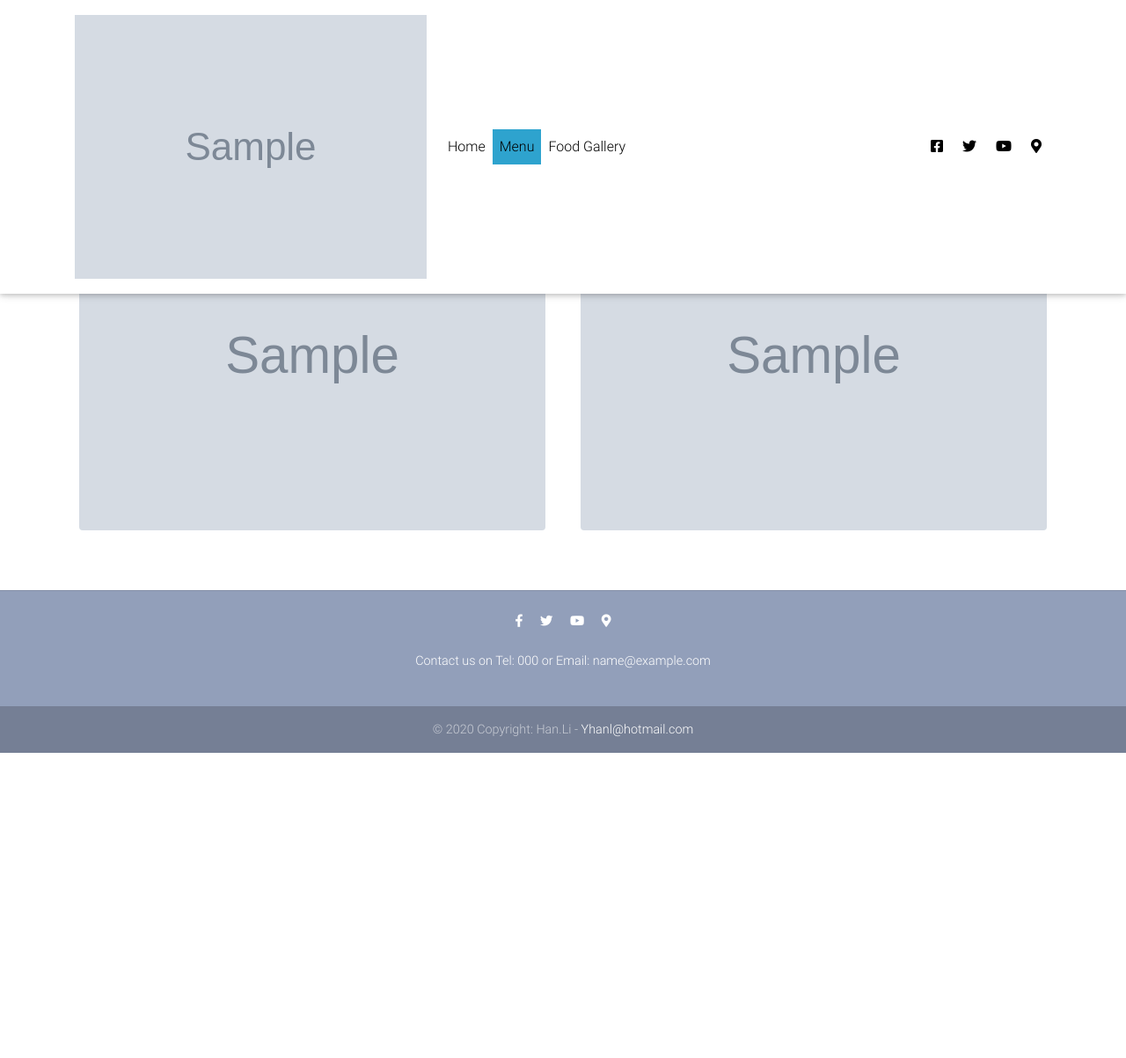
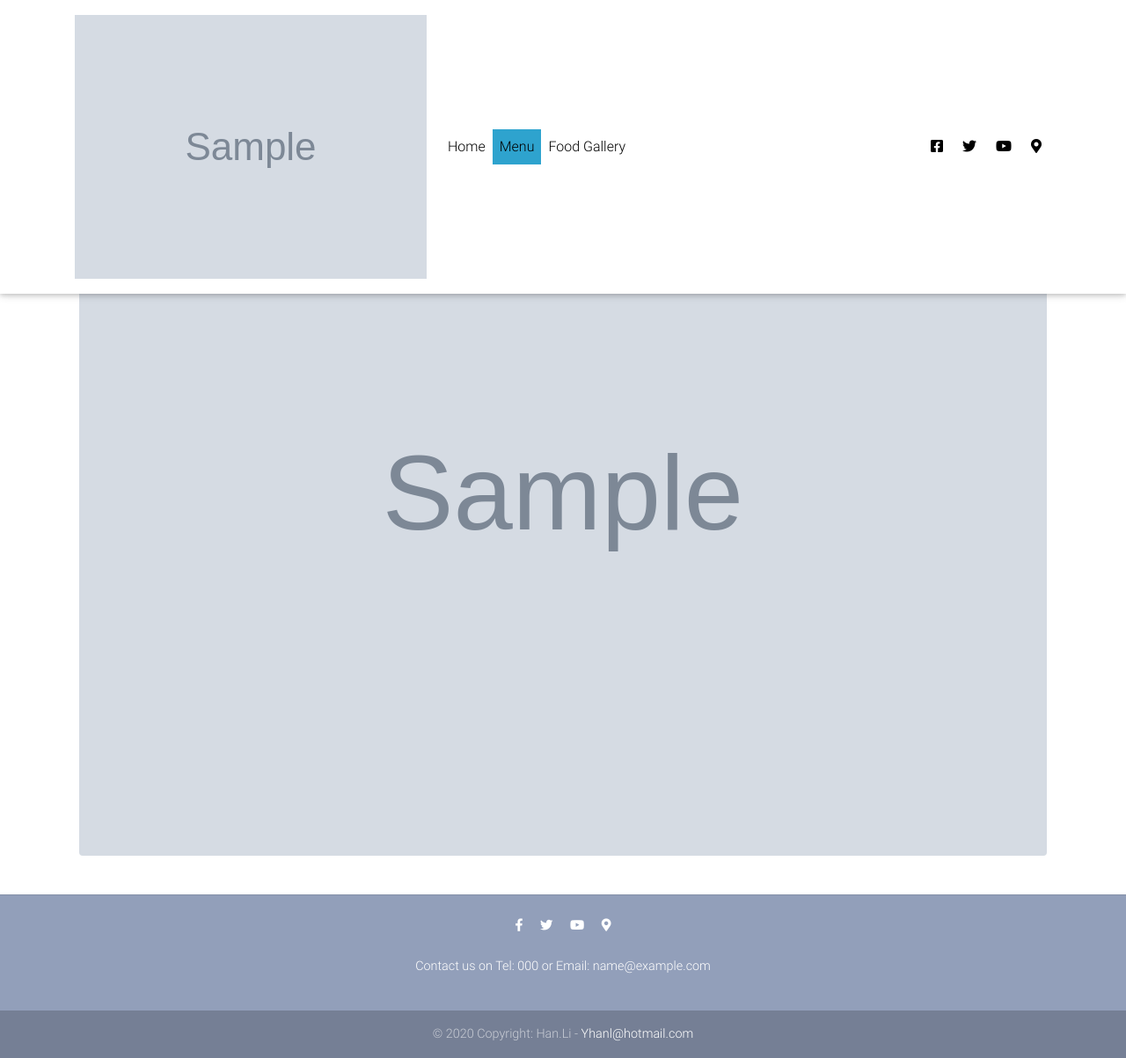
Before and after one commit to Yhanli/RestaurantSite, a Django app: page /menu/ in a window 1280 px wide. Shown: the whole page at 88% size. Before the commit the page ends 856 px from the top, so only its background shows below. Run offline with Django 3.2, Linux system fonts and the light colour scheme; tables that the repository leaves empty hold one stand-in row (values such as "Sample post"); grey boxes marked "Sample" are stand-in pictures; some libraries are stand-ins or nearby versions.

Commit message:
fix menu

```diff
--- a/templates/menu.html
+++ b/templates/menu.html
@@ -5,19 +5,23 @@
         * {
             box-sizing: border-box;
         }
-
         .column {
             flex: 50%;
             padding: 20px;
+
         }
-
+        .menu-img {
+            margin-left: auto;
+            margin-right: auto;
+            width: 100%;
+            height: auto;
+        }
         /* On screens that are 992px wide or less, go from four columns to two columns */
         @media screen and (max-width: 1292px) {
             .column {
                 flex: 50%;
             }
         }
-
         /* On screens that are 600px wide or less, make the columns stack on top of each other instead of next to each other */
         @media screen and (max-width: 600px) {
             .row {
@@ -28,21 +32,14 @@
     <section style="padding-top: 10%">
         <div class="container">
             {% if menu %}
+                <div class="row" style="flex-wrap: wrap;display: flex;">
                 {%  for  menu_obj in menu %}
                     <hr class="mt-2 mb-5">
-                    <div class="row" style="flex-wrap: wrap;display: flex;">
                         <div class="column">
-                            <a href="#" class="d-block mb-4 h-100">
-                                <img style="margin-left: auto; margin-right: auto; width: 100%; height: auto;" src="{{ menu_obj.picture.url }}" class="rounded">
-                            </a>
+                            <img src="{{ menu_obj.picture.url }}" class="rounded menu-img">
                         </div>
-                        <div class="column">
-                            <a href="#" class="d-block mb-4 h-100">
-                                <img style="margin-left: auto; margin-right: auto; width: 100%; height: auto;" src="{{ menu_obj.picture.url }}" class="rounded">
-                            </a>
-                        </div>
-                    </div>
                 {% endfor %}
+                </div>
             {% endif %}
         </div>
     </section>
```
